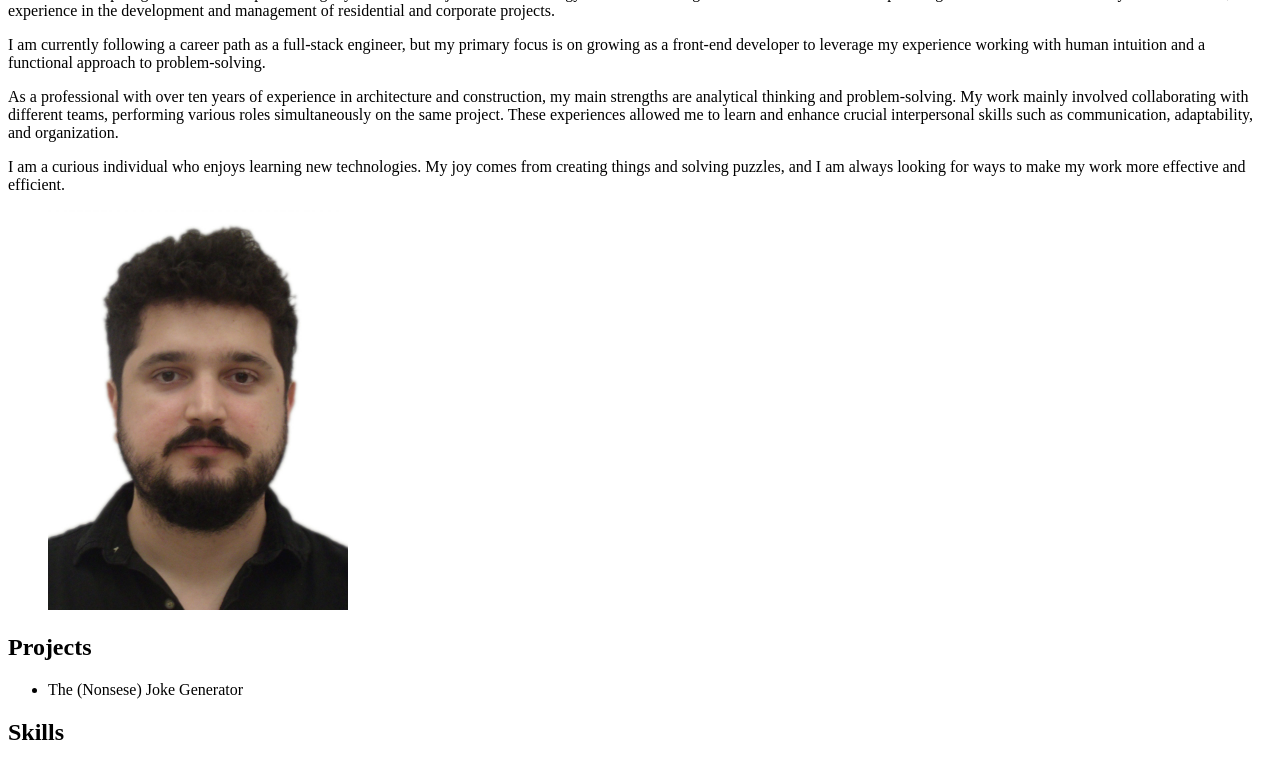
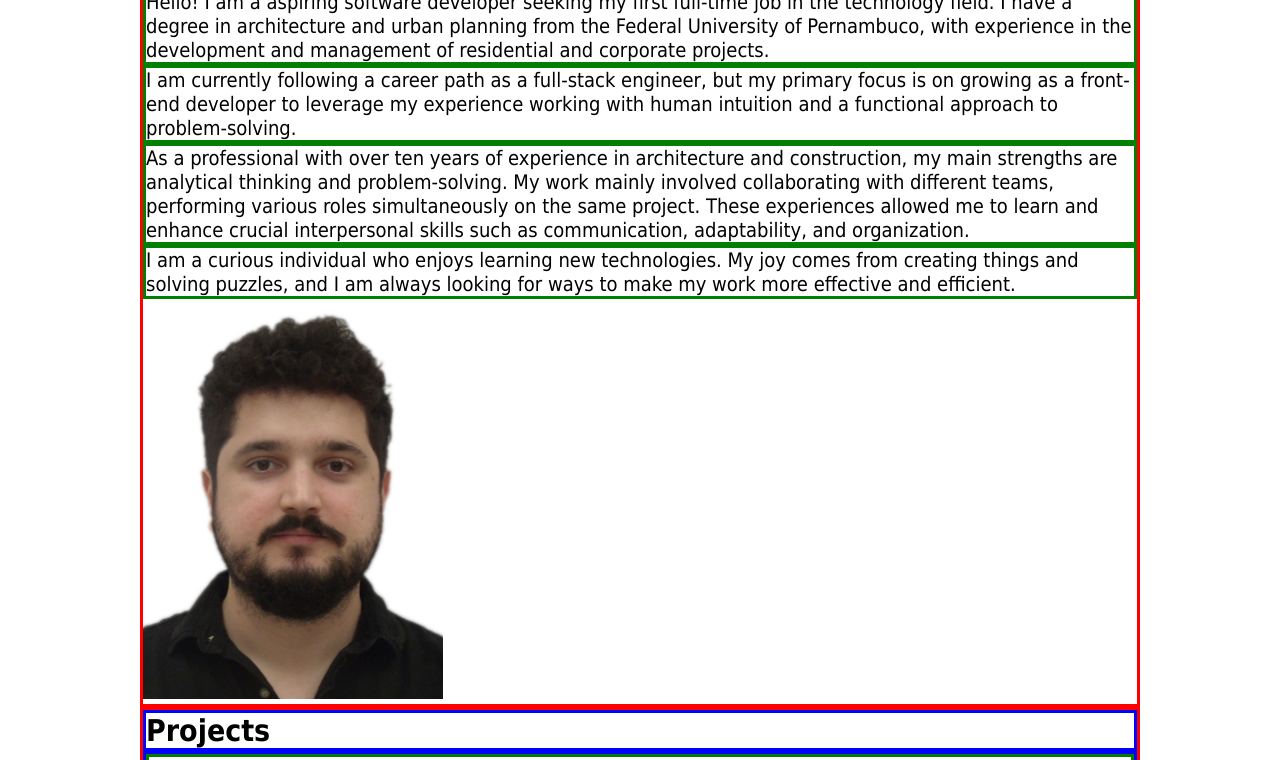
Before and after one commit to mdlpontual/My-first-Portfolio-Website, a plain HTML site: page index.html in a window 1280 px wide. Shown: the part 275-1035 px from the top of the page. Drawn offline with Linux system fonts and the light colour scheme; files that its build step writes are made by us from their sources.

Commit message:
applying first style rules

```diff
--- a/index.html
+++ b/index.html
@@ -4,11 +4,11 @@
         <meta charset="UTF-8">
         <meta name="viewport" content="width=device-width, initial-scale=1.0">
         <title>My Portfolio Website</title>
-        <link href="./resources/style.css">
-        <link href="./script.js">
+        <link rel="stylesheet" href="../13_CC-PP_Portfolio-Website/resources/style.css">
     </head>
     <body>
         <header>
+            <div class="container">
                 <h1>Mateus de Lima Pontual</h1>
                     <h3>Front-End Engineer</h3>
                 <nav>
@@ -19,9 +19,11 @@
                         <li><a href="./contact.html">Contact</a></li>
                     </ul>
                 </nav>
+            </div>
         </header>
         <main>
             <section id="secOne">
+                <div class="container">
                     <h2>About me</h2>
                         <p>
                             Hello! I am a aspiring software developer seeking my first full-time job in the technology field. I have a degree in architecture and urban planning from the Federal University of Pernambuco, with experience in the development and management of residential and corporate projects.
@@ -38,14 +40,18 @@
                     <figure>
                         <img src="./resources/img/27.jpg" width="300px">
                     </figure>
+                </div>
             </section>
             <section id="secTwo">
+                <div class="container">
                     <h2>Projects</h2>
                         <ul>
                             <li>The (Nonsese) Joke Generator</li>
                         </ul>
+                </div>
             </section>
             <section id="secThree">
+                <div class="container">
                     <h2>Skills</h2>
                         <ul>
                             <li><img src="./resources/img/html-5-logotype.png" width="75px" height="75px"></li>
@@ -57,6 +63,7 @@
                             <li><img src="./resources/img/git.png" width="75px" height="75px"></li>
                             <li><img src="./resources/img/github.png" width="75px" height="75px"></li>
                         </ul>
+                </div>
             </section>
         </main>
         <footer>
--- a/resources/style.css
+++ b/resources/style.css
@@ -0,0 +1,31 @@
+/*------------------------------*/
+
+.container {
+    border: 3px solid red;
+}
+
+h1,
+h2,
+h3,
+ul {
+    border: 3px solid blue;
+}
+
+li,
+p {
+    border: 3px solid green;
+}
+
+/*------------------------------*/
+
+* {
+    margin: 0;
+    padding: 0;
+}
+
+html {
+    width: 1000px;
+    font-family: Tahoma;
+    font-size: 20px;
+    margin: 0 auto;
+}
```
Lines whose indentation alone changed are shown as unchanged.
